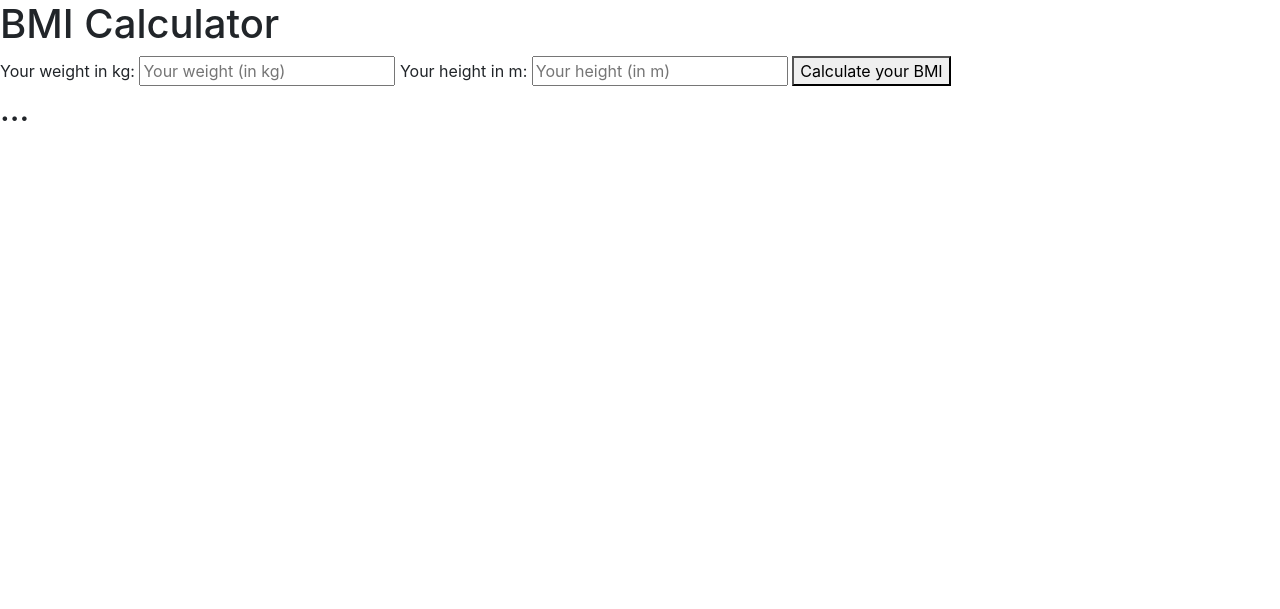
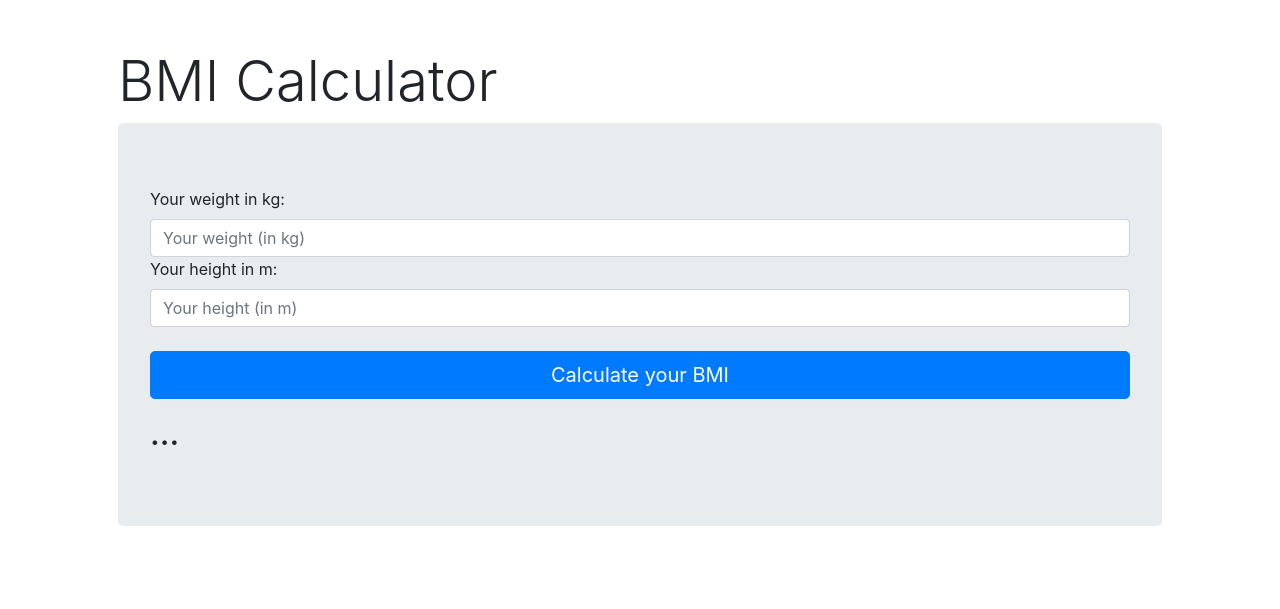
Before and after one commit to FilipX21Savage/MUL20-JS, a plain HTML site: page index.html in a window 1280 px wide. Drawn offline with nearby package versions, Linux system fonts and the light colour scheme.

Commit message:
Bootstrapped!

```diff
--- a/index.html
+++ b/index.html
@@ -4,19 +4,32 @@
 <meta charset="utf-8">
 <meta name="viewport" content="width=device-width, initial-scale=1, shrink-to-fit=no">
 <link rel="stylesheet" href="https://stackpath.bootstrapcdn.com/bootstrap/4.4.1/css/bootstrap.min.css" integrity="sha384-Vkoo8x4CGsO3+Hhxv8T/Q5PaXtkKtu6ug5TOeNV6gBiFeWPGFN9MuhOf23Q9Ifjh" crossorigin="anonymous">
-
 </head>
 
 <body>
-<h1 >BMI Calculator</h1>
-<form>
-  <label for="weight">Your weight in kg:</label>
-  <input type="number" step="0.01" placeholder="Your weight (in kg)" required>
-  <label for="height">Your height in m:</label>
-  <input type="number" step="0.01" placeholder="Your height (in m)" required>
-  <button type="submit" id="submit">Calculate your BMI</button>
-</form>
-<h2 id="msg">...</h2>
+<!-- Bootstrap grid -->
+<div class="container">
+  <div class="row">
+    <!-- Bootstrap columns optimized for medium devices (md = starting at desktops and scaling to large desktops, max container width: 720px) -->
+    <div class="col-md p-5">
+      <!-- content -->
+      <h1 class="display-4">BMI Calculator</h1>
+      <div class="jumbotron">
+        <form>
+          <div class="form-group">
+            <label for="weight">Your weight in kg:</label>
+            <input class="form-control" type="number" step="0.01" placeholder="Your weight (in kg)" required>
+            <label for="height">Your height in m:</label>
+            <input class="form-control" type="number" step="0.01" placeholder="Your height (in m)" required>
+            <button class="btn btn-primary btn-lg btn-block mt-4" type="submit" id="submit" >Calculate your BMI</button>
+          </div>
+        </form>
+        <h2 id="msg">...</h2>
+      </div>
+    </div>
+  </div>
+</div>
+<script src="https://code.jquery.com/jquery-3.4.1.slim.min.js" integrity="sha384-J6qa4849blE2+poT4WnyKhv5vZF5SrPo0iEjwBvKU7imGFAV0wwj1yYfoRSJoZ+n" crossorigin="anonymous"></script>
 <script src="https://stackpath.bootstrapcdn.com/bootstrap/4.4.1/js/bootstrap.min.js" integrity="sha384-wfSDF2E50Y2D1uUdj0O3uMBJnjuUD4Ih7YwaYd1iqfktj0Uod8GCExl3Og8ifwB6" crossorigin="anonymous"></script>
 <script src="bmi.js"></script>
 </body>
```
